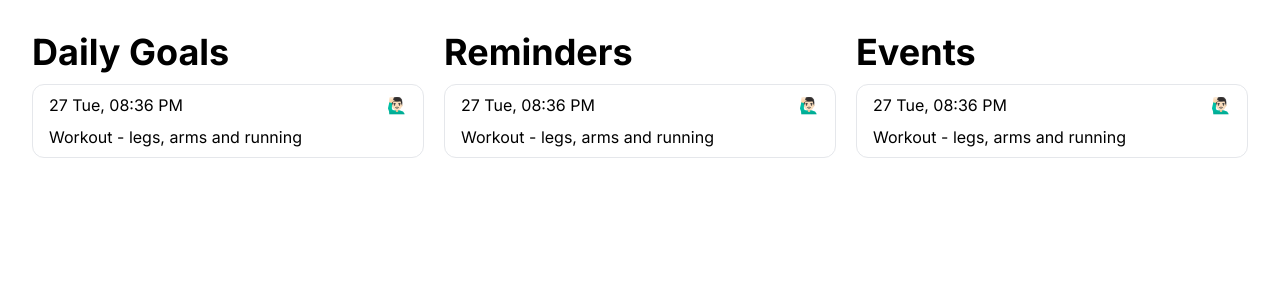
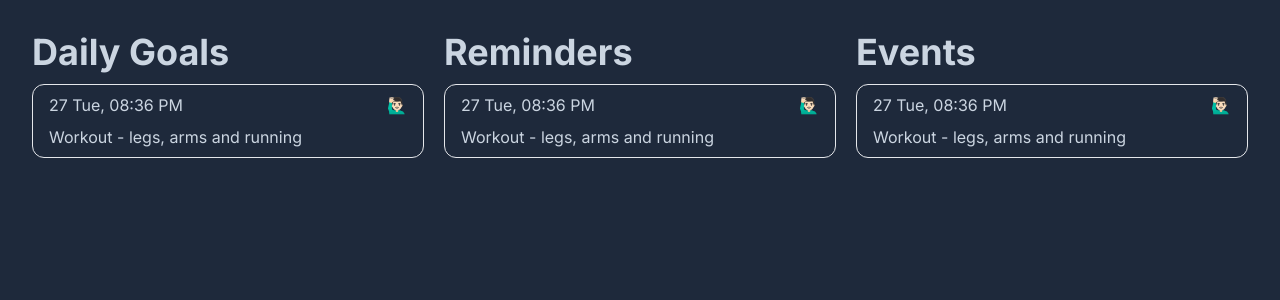
Before and after one commit to gabrr/ioop, a Next.js app: page / in a window 1280 px wide. Shown: the top 300 px of the page. Built offline with nearby package versions, Linux system fonts and the light colour scheme.

Commit message:
WIP feat: changing colors

```diff
--- a/src/components/atoms/Title.tsx
+++ b/src/components/atoms/Title.tsx
@@ -1,7 +1,7 @@
 import React from "react";
 
 const Title = ({ children }: React.PropsWithChildren) => (
-  <h1 className="text-4xl font-bold">{children}</h1>
+  <h1 className="text-4xl text-slate-300 font-bold">{children}</h1>
 );
 
 export default Title;
--- a/src/components/molecules/Reminder.tsx
+++ b/src/components/molecules/Reminder.tsx
@@ -10,13 +10,13 @@ interface Props {
 const Reminder = card<Props>(({ time, body, icon }) => {
   return (
     <>
-      <div className="flex justify-between items-center">
+      <div className="flex justify-between items-center text-slate-300">
         <p>{time}</p>
 
         {icon}
       </div>
 
-      <h3>{body}</h3>
+      <h3 className="text-slate-300">{body}</h3>
     </>
   );
 });
--- a/src/pages/index.tsx
+++ b/src/pages/index.tsx
@@ -6,7 +6,9 @@ const inter = Inter({ subsets: ["latin"] });
 
 export default function Home() {
   return (
-    <main className={`grid grid-cols-3 gap-5 p-8 ${inter.className}`}>
+    <main
+      className={`grid bg-slate-800 min-h-screen grid-cols-3 gap-5 p-8 ${inter.className}`}
+    >
       <div className="flex flex-col gap-y-3">
         <Title>Daily Goals</Title>
 
```
